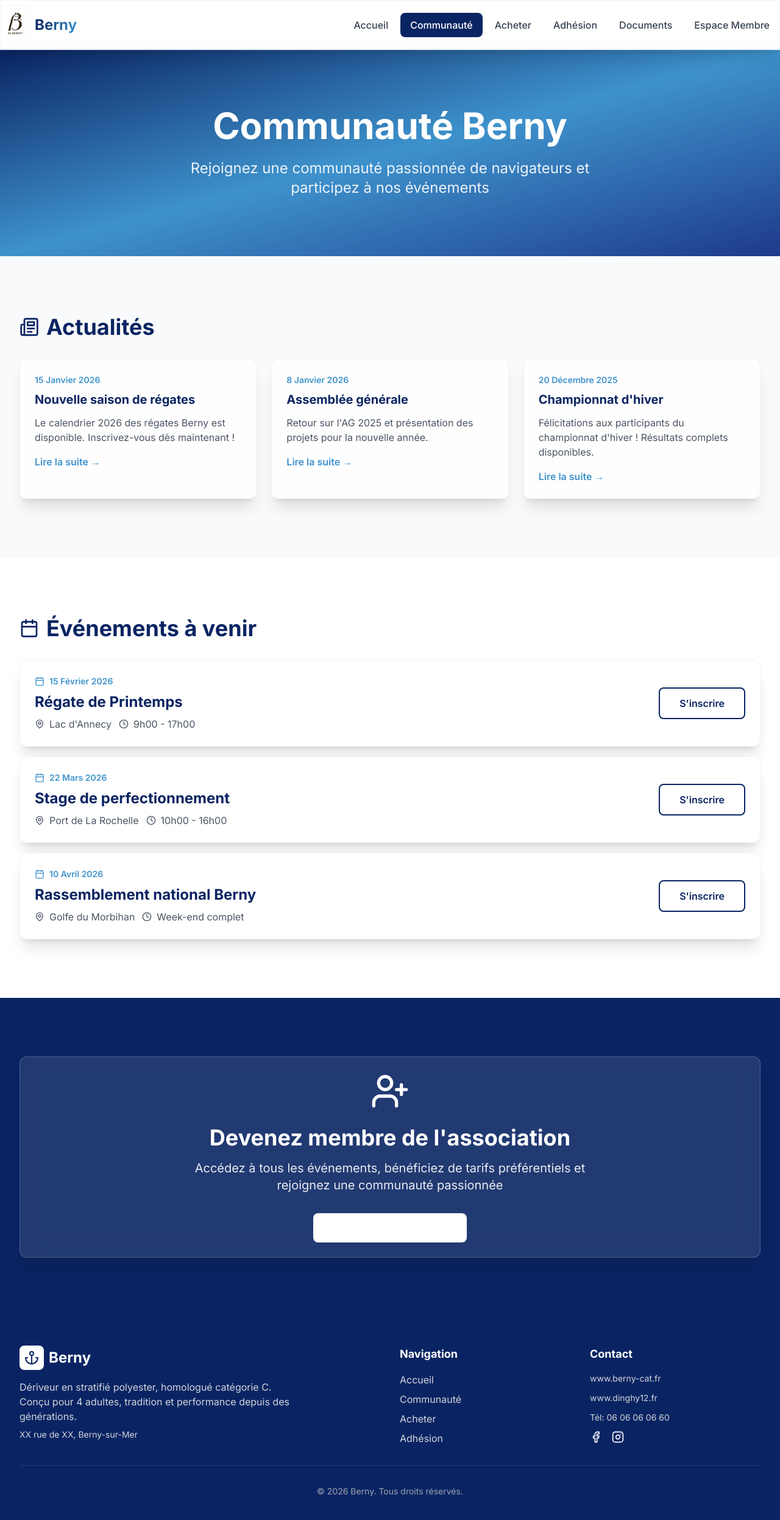
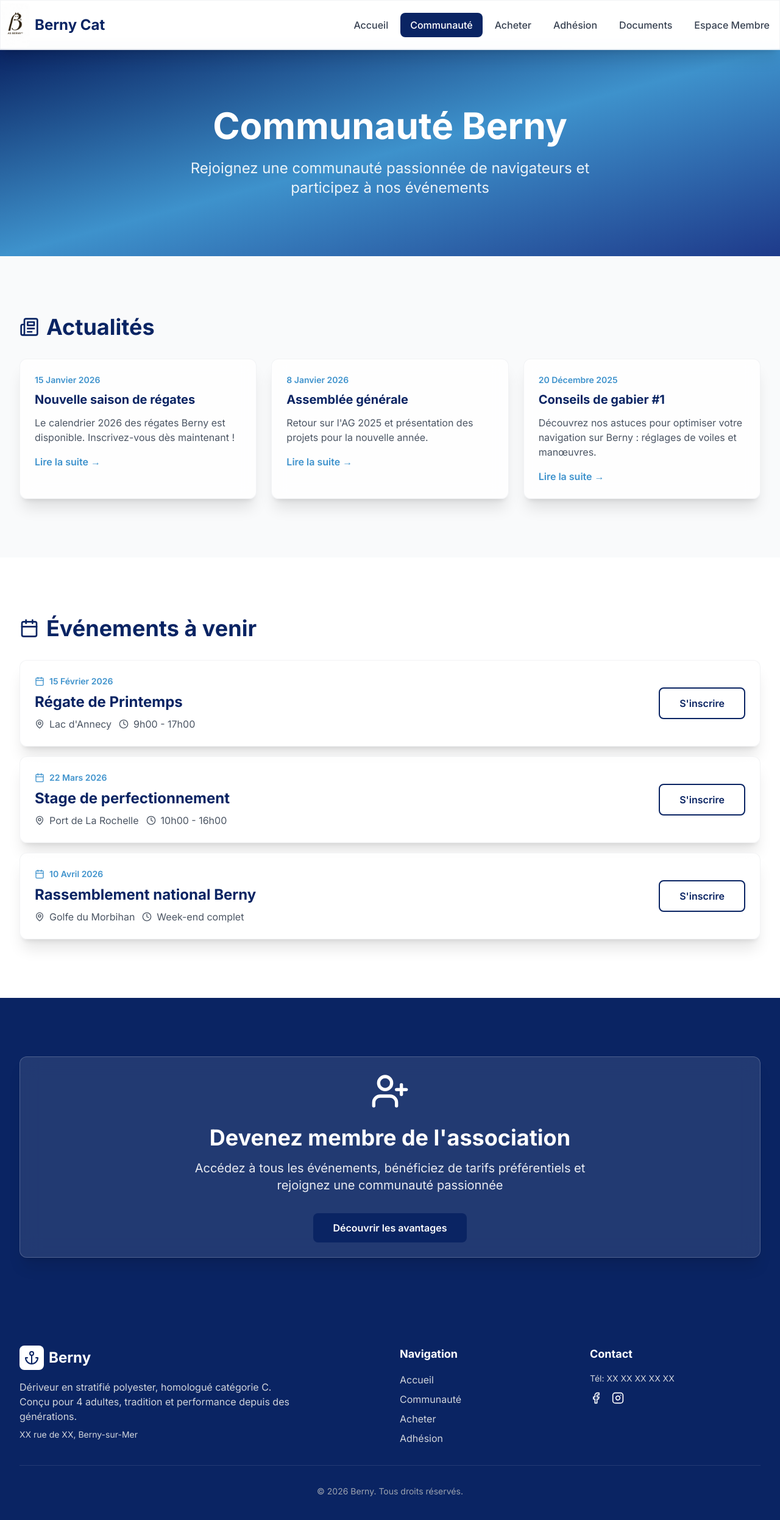
Before and after one commit to Raphistoch/Bernycat, a Next.js app: page /communaute in a window 1280 px wide. Shown: the top 2492 px of the page at 61% size. Built offline with nearby package versions, Linux system fonts and the light colour scheme.

Commit message:
feat: UI improvements - logo, footer, buttons, content updates

```diff
--- a/src/app/acheter/page.tsx
+++ b/src/app/acheter/page.tsx
@@ -1,5 +1,6 @@
 import { ShoppingBag, Ship, Euro, Calendar, Mail } from 'lucide-react'
 import Link from 'next/link'
+import Image from 'next/image'
 import Card from '@/components/Card'
 import Button from '@/components/Button'
 
@@ -145,6 +146,14 @@ export default function AcheterPage() {
                     <div className="grid grid-cols-1 md:grid-cols-2 lg:grid-cols-3 gap-6">
                         {usedBoats.map((boat, index) => (
                             <Card key={index}>
+                                <div className="relative w-full h-48 mb-4 rounded-lg overflow-hidden">
+                                    <Image
+                                        src="/boat-stock.png"
+                                        alt={`Berny ${boat.year}`}
+                                        fill
+                                        className="object-cover"
+                                    />
+                                </div>
                                 <div className="flex items-center justify-between mb-4">
                                     <span className="bg-berny-blue/10 text-berny-blue px-3 py-1 rounded-full text-sm font-semibold">
                                         {boat.year}
--- a/src/app/adhesion/page.tsx
+++ b/src/app/adhesion/page.tsx
@@ -15,11 +15,6 @@ const benefits = [
         description: 'Rejoignez une communauté active et partagez votre passion de la voile',
     },
     {
-        icon: FileText,
-        title: 'Documentation exclusive',
-        description: 'Accédez à tous les documents techniques, plans et guides d\'entretien',
-    },
-    {
         icon: Award,
         title: 'Tarifs préférentiels',
         description: 'Bénéficiez de réductions chez nos partenaires et sur les événements',
@@ -28,11 +23,6 @@ const benefits = [
         icon: Mail,
         title: 'Newsletter mensuelle',
         description: 'Restez informé des actualités, conseils et bons plans',
-    },
-    {
-        icon: CreditCard,
-        title: 'Assurance groupe',
-        description: 'Profitez de tarifs avantageux sur l\'assurance de votre Berny',
     },
 ]
 
--- a/src/app/communaute/page.tsx
+++ b/src/app/communaute/page.tsx
@@ -16,8 +16,8 @@ const news = [
     },
     {
         date: '20 Décembre 2025',
-        title: 'Championnat d\'hiver',
-        excerpt: 'Félicitations aux participants du championnat d\'hiver ! Résultats complets disponibles.',
+        title: 'Conseils de gabier #1',
+        excerpt: 'Découvrez nos astuces pour optimiser votre navigation sur Berny : réglages de voiles et manœuvres.',
     },
 ]
 
@@ -139,7 +139,7 @@ export default function CommunautePage() {
                             Accédez à tous les événements, bénéficiez de tarifs préférentiels et rejoignez une communauté passionnée
                         </p>
                         <Link href="/adhesion">
-                            <Button variant="secondary" className="bg-white text-berny-navy hover:bg-gray-100">
+                            <Button variant="primary" className="bg-berny-blue text-white hover:bg-berny-blue/90">
                                 Découvrir les avantages
                             </Button>
                         </Link>
--- a/src/components/Footer.tsx
+++ b/src/components/Footer.tsx
@@ -55,17 +55,7 @@ export default function Footer() {
                         <h3 className="font-bold text-lg mb-4">Contact</h3>
                         <ul className="space-y-3">
                             <li className="text-gray-300 text-sm">
-                                <a href="https://www.berny-cat.fr/" target="_blank" rel="noopener noreferrer" className="hover:text-white transition-colors">
-                                    www.berny-cat.fr
-                                </a>
-                            </li>
-                            <li className="text-gray-300 text-sm">
-                                <a href="https://www.dinghy12.fr/" target="_blank" rel="noopener noreferrer" className="hover:text-white transition-colors">
-                                    www.dinghy12.fr
-                                </a>
-                            </li>
-                            <li className="text-gray-300 text-sm">
-                                Tél: 06 06 06 06 60
+                                Tél: XX XX XX XX XX
                             </li>
                             <li className="flex items-center gap-4 mt-4">
                                 <a
--- a/src/components/Navigation.tsx
+++ b/src/components/Navigation.tsx
@@ -32,7 +32,7 @@ export default function Navigation() {
                             height={48}
                             className="rounded-lg group-hover:opacity-90 transition-opacity duration-300"
                         />
-                        <span className="text-2xl font-bold text-gradient">Berny</span>
+                        <span className="text-2xl font-bold text-berny-navy">Berny Cat</span>
                     </Link>
 
                     {/* Desktop Navigation */}
```
Also changed, not shown: public/boat-stock.png (added).
